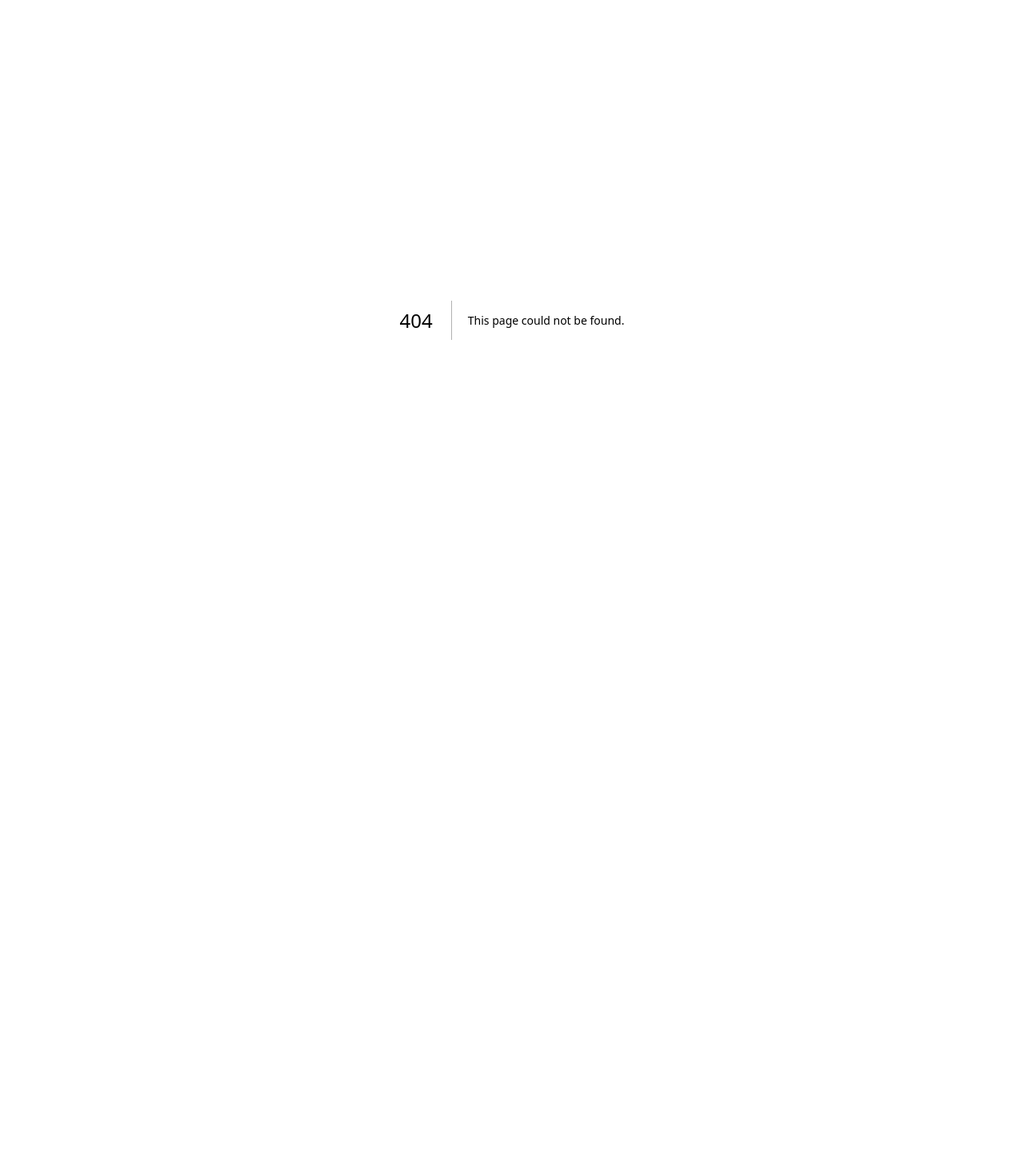
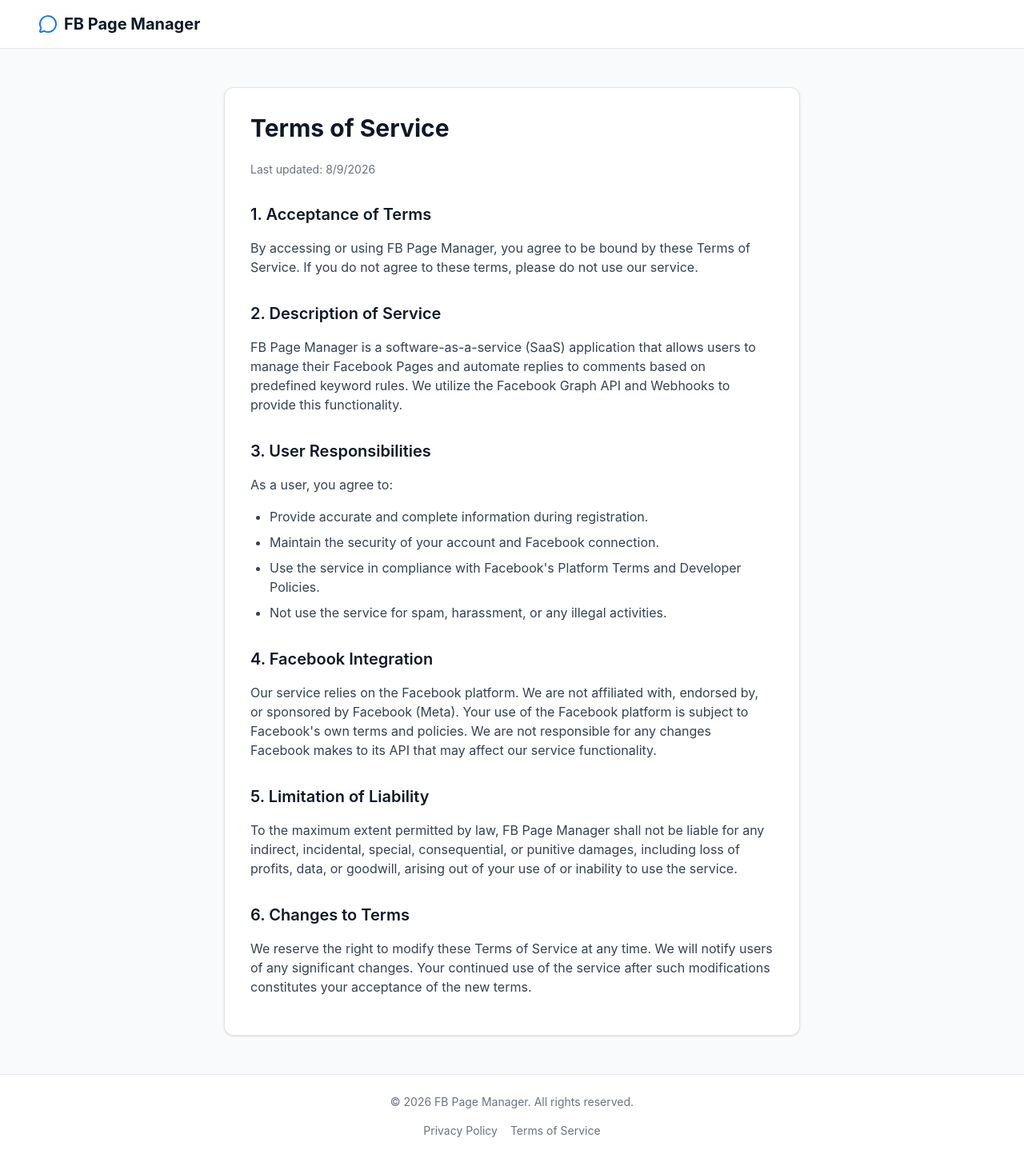
Before and after one commit to srenglaosrengone/Facebook_reply, a Next.js app: page /terms in a window 1280 px wide. Before the commit this address had no page. Shown: the whole page at 80% size. Before the commit the page ends 800 px from the top, so only its background shows below. Built offline with nearby package versions, Linux system fonts and the light colour scheme.

Commit message:
feat: add privacy policy and terms of service pages
Created dedicated pages for legal compliance and updated the global footer to include navigation links.

```diff
--- a/app/page.tsx
+++ b/app/page.tsx
@@ -53,8 +53,12 @@
         </div>
       </main>
 
-      <footer className="bg-white py-6 border-t border-gray-200 text-center text-sm text-gray-500">
-        &copy; {new Date().getFullYear()} FB Page Manager. All rights reserved.
+      <footer className="bg-white py-6 border-t border-gray-200 flex flex-col items-center gap-2 text-sm text-gray-500">
+        <p>&copy; {new Date().getFullYear()} FB Page Manager. All rights reserved.</p>
+        <div className="flex gap-4">
+          <a href="/privacy" className="hover:text-gray-900 transition-colors">Privacy Policy</a>
+          <a href="/terms" className="hover:text-gray-900 transition-colors">Terms of Service</a>
+        </div>
       </footer>
     </div>
   )
--- /dev/null
+++ b/app/privacy/page.tsx
@@ -0,0 +1,66 @@
+import Link from 'next/link'
+import { MessageCircle } from 'lucide-react'
+
+export default function PrivacyPolicyPage() {
+  return (
+    <div className="min-h-screen bg-gray-50 flex flex-col">
+      <header className="bg-white border-b border-gray-200 py-4 px-6 md:px-12 flex items-center justify-between">
+        <Link href="/" className="flex items-center gap-2">
+          <MessageCircle className="h-6 w-6 text-[#1877F2]" />
+          <span className="text-xl font-bold text-gray-900">FB Page Manager</span>
+        </Link>
+      </header>
+
+      <main className="flex-1 max-w-3xl mx-auto py-12 px-6">
+        <div className="bg-white p-8 rounded-xl shadow-sm border border-gray-200 prose prose-blue max-w-none">
+          <h1 className="text-3xl font-bold text-gray-900 mb-6">Privacy Policy</h1>
+          <p className="text-sm text-gray-500 mb-8">Last updated: {new Date().toLocaleDateString()}</p>
+
+          <h2 className="text-xl font-semibold text-gray-900 mt-8 mb-4">1. Introduction</h2>
+          <p className="text-gray-700 mb-4">
+            Welcome to FB Page Manager ("we", "our", or "us"). We are committed to protecting your personal information and your right to privacy. This Privacy Policy governs the privacy policies and practices of our application.
+          </p>
+
+          <h2 className="text-xl font-semibold text-gray-900 mt-8 mb-4">2. Information We Collect</h2>
+          <p className="text-gray-700 mb-4">
+            When you use our application, we collect the following information via Facebook Login and the Facebook Graph API:
+          </p>
+          <ul className="list-disc pl-6 text-gray-700 mb-4 space-y-2">
+            <li><strong>Personal Information:</strong> Your name and email address for account creation and authentication.</li>
+            <li><strong>Page Information:</strong> Facebook Page IDs, names, and access tokens for the pages you choose to connect.</li>
+            <li><strong>Engagement Data:</strong> We receive Webhook events for comments on your connected Facebook Pages in order to process automatic replies.</li>
+          </ul>
+
+          <h2 className="text-xl font-semibold text-gray-900 mt-8 mb-4">3. How We Use Your Information</h2>
+          <p className="text-gray-700 mb-4">
+            We use the collected information for the sole purpose of providing our automated comment reply service:
+          </p>
+          <ul className="list-disc pl-6 text-gray-700 mb-4 space-y-2">
+            <li>To authenticate your access to the dashboard.</li>
+            <li>To listen for new comments on your connected Facebook Pages.</li>
+            <li>To automatically publish reply comments on your behalf, strictly based on the keyword rules you configure.</li>
+          </ul>
+
+          <h2 className="text-xl font-semibold text-gray-900 mt-8 mb-4">4. Data Storage and Security</h2>
+          <p className="text-gray-700 mb-4">
+            Your data is stored securely using Supabase. We implement appropriate technical and organizational security measures to protect your Facebook access tokens and personal data from unauthorized access or disclosure.
+          </p>
+
+          <h2 className="text-xl font-semibold text-gray-900 mt-8 mb-4">5. Data Deletion and Revocation</h2>
+          <p className="text-gray-700 mb-4">
+            You have full control over your data. You can delete your rules, disconnect your pages, or delete your entire account directly from your dashboard. Additionally, you can revoke our application's access at any time through your Facebook Account Settings (Business Integrations). Once access is revoked, we immediately stop receiving Webhooks and can no longer interact with your pages.
+          </p>
+
+          <h2 className="text-xl font-semibold text-gray-900 mt-8 mb-4">6. Contact Us</h2>
+          <p className="text-gray-700 mb-4">
+            If you have any questions or concerns about this Privacy Policy, please contact us at privacy@example.com.
+          </p>
+        </div>
+      </main>
+
+      <footer className="bg-white py-6 border-t border-gray-200 text-center text-sm text-gray-500">
+        &copy; {new Date().getFullYear()} FB Page Manager. All rights reserved.
+      </footer>
+    </div>
+  )
+}
--- /dev/null
+++ b/app/terms/page.tsx
@@ -0,0 +1,66 @@
+import Link from 'next/link'
+import { MessageCircle } from 'lucide-react'
+
+export default function TermsOfServicePage() {
+  return (
+    <div className="min-h-screen bg-gray-50 flex flex-col">
+      <header className="bg-white border-b border-gray-200 py-4 px-6 md:px-12 flex items-center justify-between">
+        <Link href="/" className="flex items-center gap-2">
+          <MessageCircle className="h-6 w-6 text-[#1877F2]" />
+          <span className="text-xl font-bold text-gray-900">FB Page Manager</span>
+        </Link>
+      </header>
+
+      <main className="flex-1 max-w-3xl mx-auto py-12 px-6">
+        <div className="bg-white p-8 rounded-xl shadow-sm border border-gray-200 prose prose-blue max-w-none">
+          <h1 className="text-3xl font-bold text-gray-900 mb-6">Terms of Service</h1>
+          <p className="text-sm text-gray-500 mb-8">Last updated: {new Date().toLocaleDateString()}</p>
+
+          <h2 className="text-xl font-semibold text-gray-900 mt-8 mb-4">1. Acceptance of Terms</h2>
+          <p className="text-gray-700 mb-4">
+            By accessing or using FB Page Manager, you agree to be bound by these Terms of Service. If you do not agree to these terms, please do not use our service.
+          </p>
+
+          <h2 className="text-xl font-semibold text-gray-900 mt-8 mb-4">2. Description of Service</h2>
+          <p className="text-gray-700 mb-4">
+            FB Page Manager is a software-as-a-service (SaaS) application that allows users to manage their Facebook Pages and automate replies to comments based on predefined keyword rules. We utilize the Facebook Graph API and Webhooks to provide this functionality.
+          </p>
+
+          <h2 className="text-xl font-semibold text-gray-900 mt-8 mb-4">3. User Responsibilities</h2>
+          <p className="text-gray-700 mb-4">
+            As a user, you agree to:
+          </p>
+          <ul className="list-disc pl-6 text-gray-700 mb-4 space-y-2">
+            <li>Provide accurate and complete information during registration.</li>
+            <li>Maintain the security of your account and Facebook connection.</li>
+            <li>Use the service in compliance with Facebook's Platform Terms and Developer Policies.</li>
+            <li>Not use the service for spam, harassment, or any illegal activities.</li>
+          </ul>
+
+          <h2 className="text-xl font-semibold text-gray-900 mt-8 mb-4">4. Facebook Integration</h2>
+          <p className="text-gray-700 mb-4">
+            Our service relies on the Facebook platform. We are not affiliated with, endorsed by, or sponsored by Facebook (Meta). Your use of the Facebook platform is subject to Facebook's own terms and policies. We are not responsible for any changes Facebook makes to its API that may affect our service functionality.
+          </p>
+
+          <h2 className="text-xl font-semibold text-gray-900 mt-8 mb-4">5. Limitation of Liability</h2>
+          <p className="text-gray-700 mb-4">
+            To the maximum extent permitted by law, FB Page Manager shall not be liable for any indirect, incidental, special, consequential, or punitive damages, including loss of profits, data, or goodwill, arising out of your use of or inability to use the service.
+          </p>
+
+          <h2 className="text-xl font-semibold text-gray-900 mt-8 mb-4">6. Changes to Terms</h2>
+          <p className="text-gray-700 mb-4">
+            We reserve the right to modify these Terms of Service at any time. We will notify users of any significant changes. Your continued use of the service after such modifications constitutes your acceptance of the new terms.
+          </p>
+        </div>
+      </main>
+
+      <footer className="bg-white py-6 border-t border-gray-200 text-center text-sm text-gray-500 flex flex-col items-center gap-2">
+        <p>&copy; {new Date().getFullYear()} FB Page Manager. All rights reserved.</p>
+        <div className="flex gap-4 justify-center mt-2">
+          <Link href="/privacy" className="hover:text-gray-900 transition-colors">Privacy Policy</Link>
+          <Link href="/terms" className="hover:text-gray-900 transition-colors">Terms of Service</Link>
+        </div>
+      </footer>
+    </div>
+  )
+}
```
